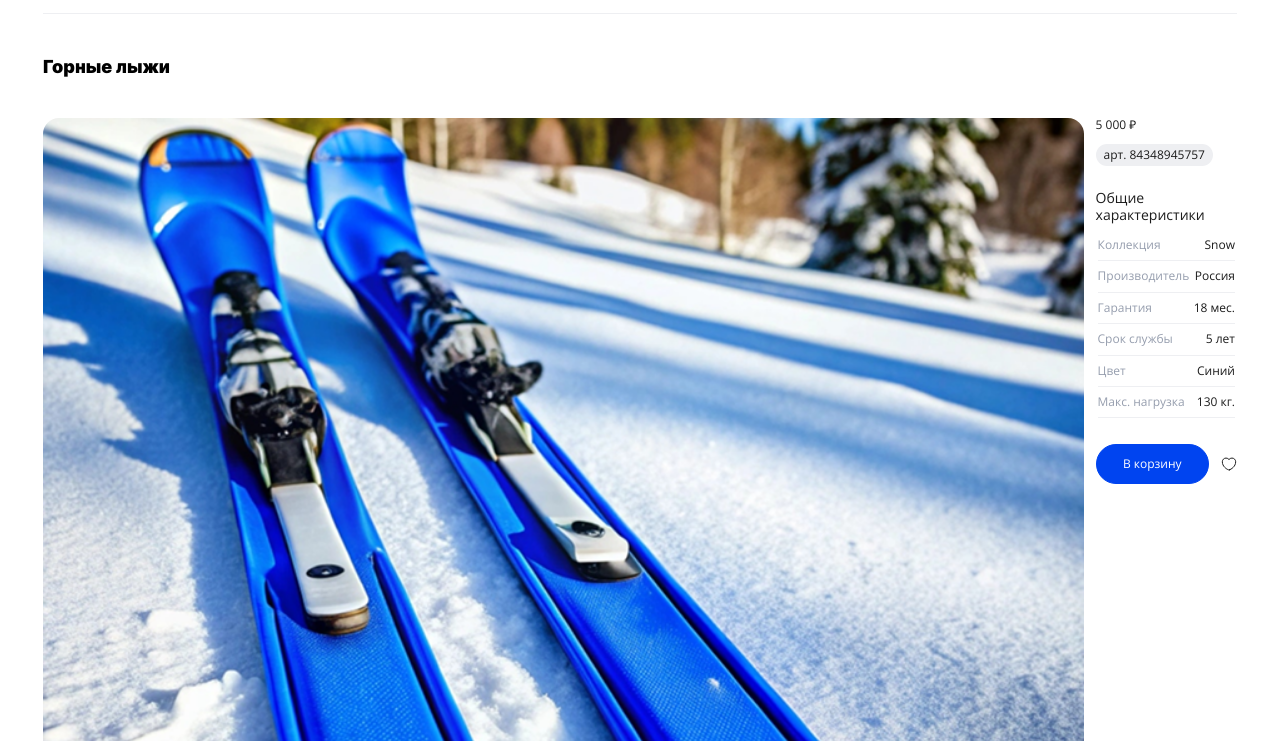
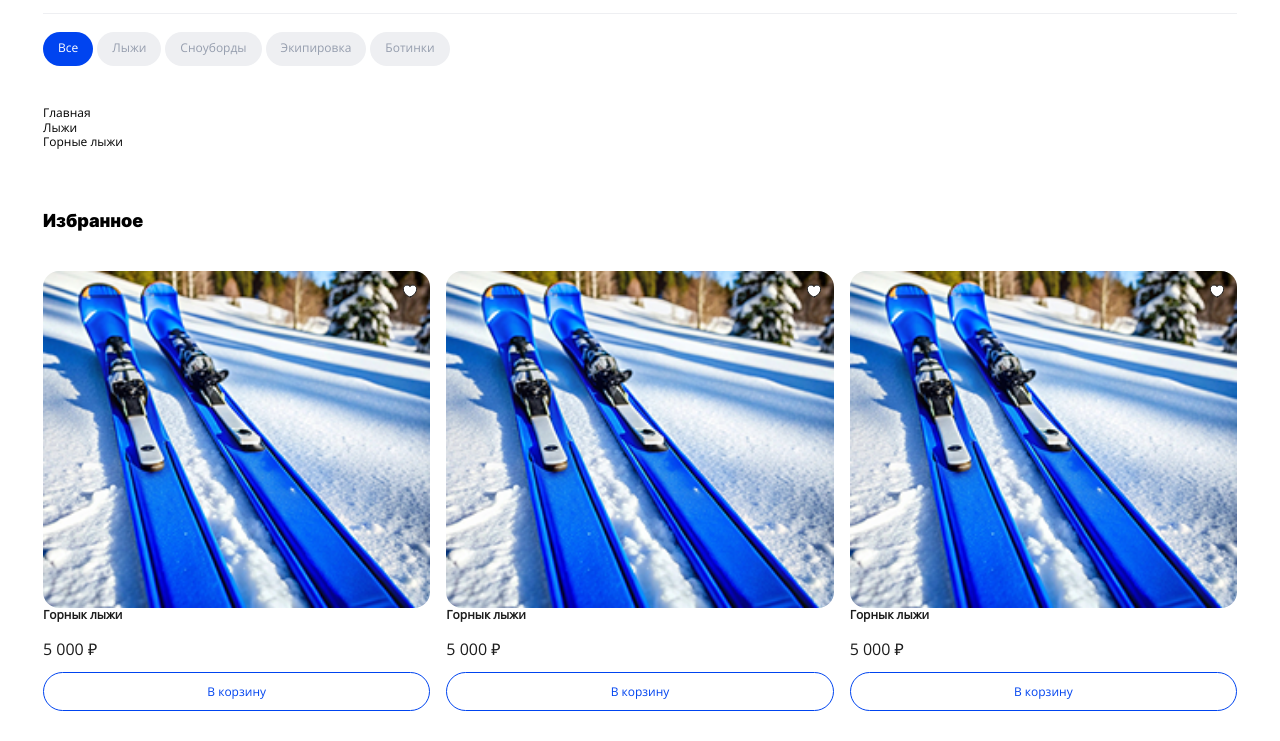
Before and after one commit to RusDorog/ski_people, a website built with Vite: page index.html in a window 1280 px wide. Shown: the part 59-800 px from the top of the page. Built offline with nearby package versions, Linux system fonts and the light colour scheme.

Commit message:
made changes to the code structur

```diff
--- a/index.html
+++ b/index.html
@@ -51,7 +51,7 @@
     </header>
 
     <main>
-      <!-- <div class="catalog">
+      <div class="catalog">
         <div class="container catalog__container">
           <ul class="catalog__list">
             <li class="catalog__item">
@@ -71,9 +71,9 @@
             </li>
           </ul>
         </div>
-      </div> -->
+      </div>
 
-      <!-- <div class="breadcrumb">
+      <div class="breadcrumb">
         <div class="container">
           <nav class="breadcrumb__navigation">
             <ul class="breadcrumd__list">
@@ -89,9 +89,9 @@
             </ul>
           </nav>
         </div>
-      </div> -->
+      </div>
 
-      <!-- <section class="goods">
+      <section class="goods">
         <div class="container">
           <h2 class="goods__title">Избранное</h2>
           <ul class="goods__list">
@@ -301,7 +301,7 @@
             </li>
           </ul>
         </div>
-      </section> -->
+      </section>
 
       <section class="product">
         <div class="container product__container">
```
